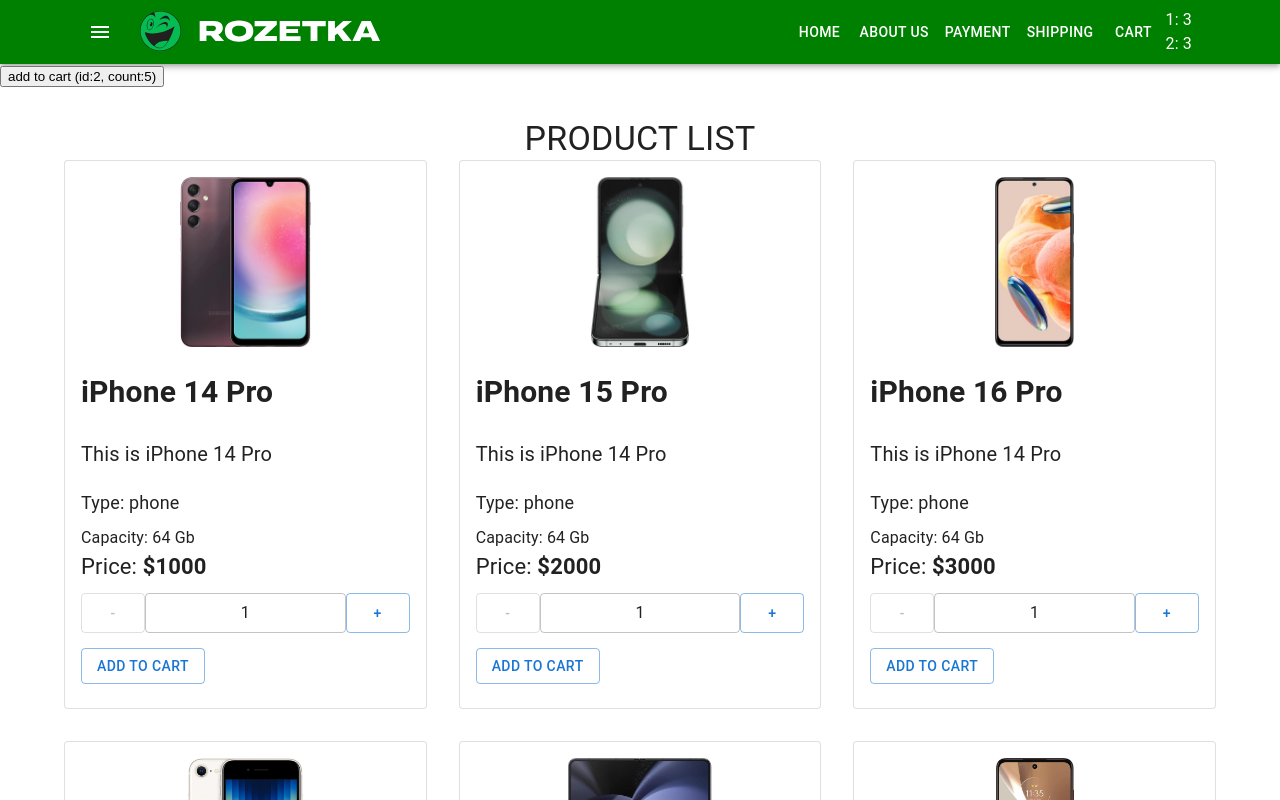
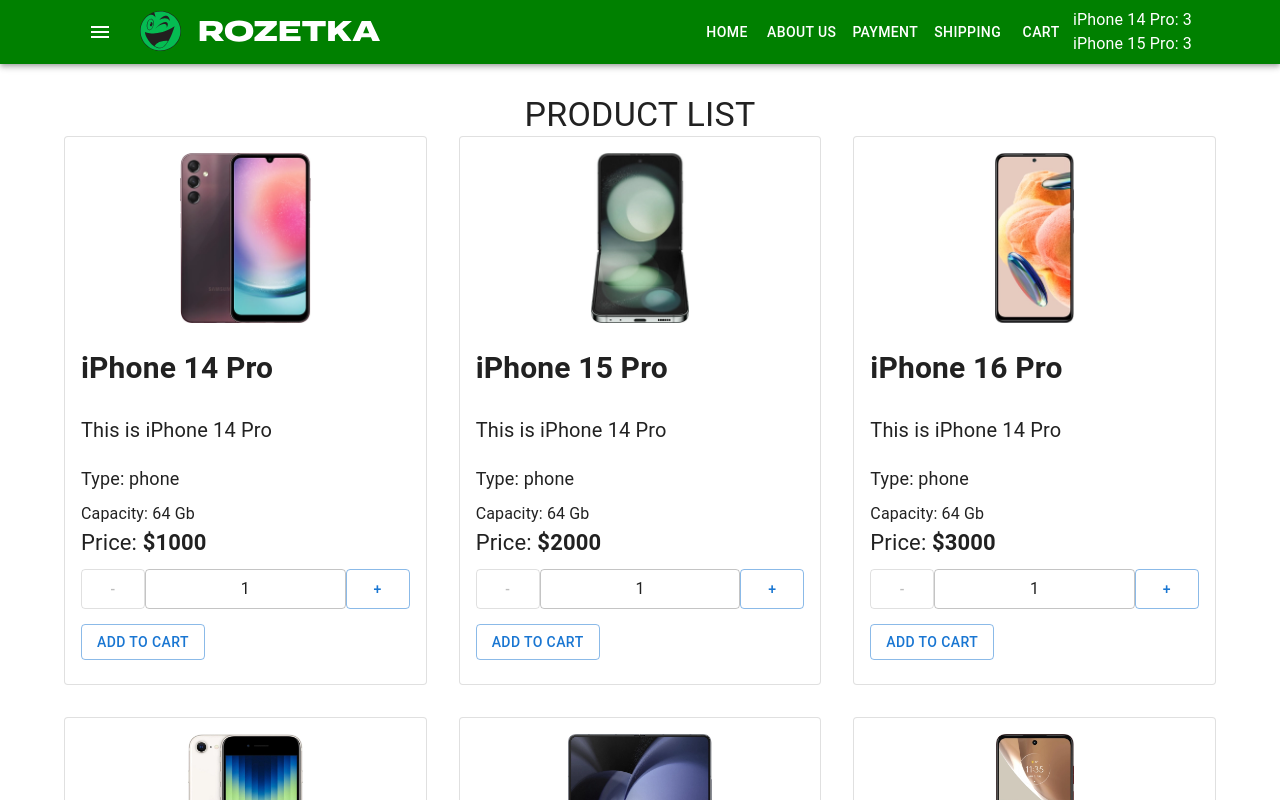
Before and after one commit to vvs0503624459/Educational-project-in-React, a React (Create React App) app: page / in a window 1280 px wide. Shown: the top 800 px of the page. Built offline with nearby package versions, Linux system fonts and the light colour scheme.

Commit message:
added array id in cartheader

```diff
--- a/src/components/CartHeader/CartHeader.tsx
+++ b/src/components/CartHeader/CartHeader.tsx
@@ -1,15 +1,22 @@
+import productsArray, { Product, getProductsObject } from "utils/productsArray";
+
 type Props = {
   productsInCart: {
     [id: number]: number;
   };
 };
+type ProductsObjectType = {
+  [id: number]: Product;
+};
+const CartHeader = ({ productsInCart }: Props) => {
+  const productsObject: ProductsObjectType = getProductsObject(productsArray);
 
-const CartHeader = ({ productsInCart }: Props) => {
   return (
     <div>
       {Object.keys(productsInCart).map((productId) => (
         <div key={productId}>
-          {productId}: {productsInCart[parseInt(productId)]}
+          {productsObject[parseInt(productId)].title}:{" "}
+          {productsInCart[parseInt(productId)]}
         </div>
       ))}
     </div>
--- a/src/conteiner/App/App.tsx
+++ b/src/conteiner/App/App.tsx
@@ -10,7 +10,6 @@
 
 const App = (props: Props) => {
   const [productsInCart, setProductsInCart] = useState<ProductsInCartType>({
-    // productsArray.map(ProductsInCartType.[id]) not work
     1: 3,
     2: 3,
   });
@@ -25,9 +24,9 @@
     <StyledEngineProvider injectFirst>
       <CssBaseline />
       <Header productsInCart={productsInCart} />
-      <button onClick={() => addProductToCart(2, 5)}>
+      {/* <button onClick={() => addProductToCart(2, 5)}>
         add to cart (id:2, count:5)
-      </button>
+      </button> */}
       <Main addProductToCart={addProductToCart} />
     </StyledEngineProvider>
   );
--- a/src/utils/productsArray.ts
+++ b/src/utils/productsArray.ts
@@ -1,5 +1,5 @@
 
-type Product = {
+export type Product = {
     id: number
     title: string
     description: string
@@ -66,4 +66,11 @@
         image:"images/6.webp"
     },
 ]
+export const getProductsObject = (array: Product[]) => array.reduce((object, product) => ({
+    ...object,
+    [product.id]:product
+}), {})
+// const test = getProductObject(productsArray);
+// console.log(test)
+
 export default productsArray
```
